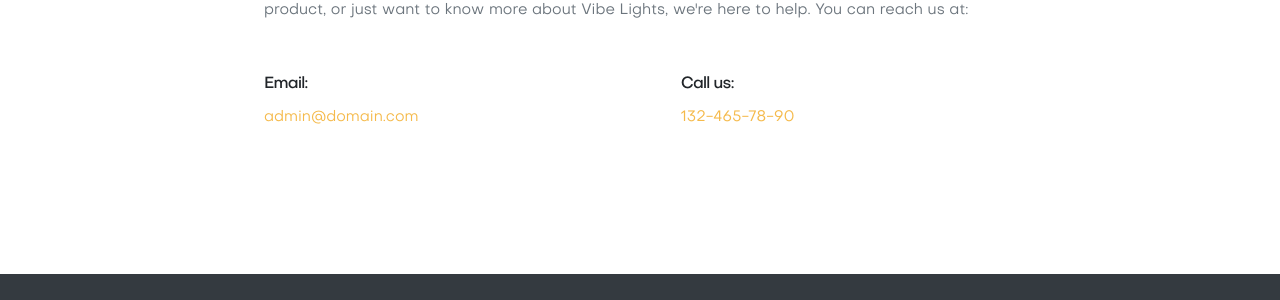
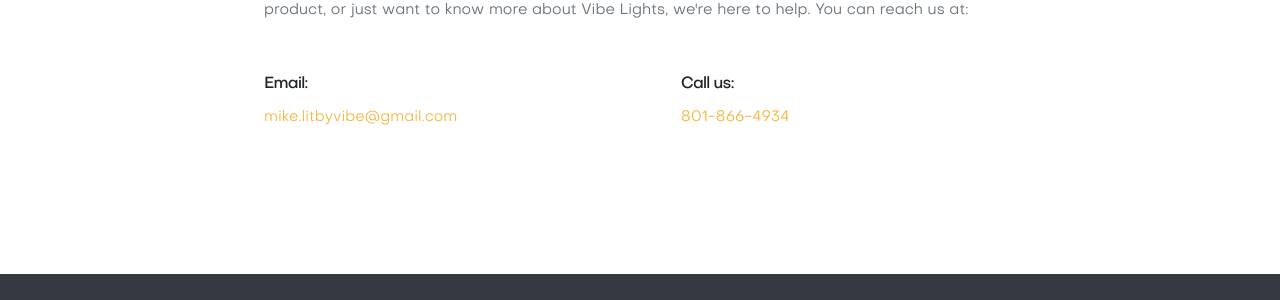
Before and after one commit to trentgarner/vibelights, a Jekyll site: the page built from contact.html, in a window 1280 px wide. Shown: the part 230-530 px from the top of the page. Built offline with Jekyll 4.4.1, drawn with Linux system fonts in a browser that asks for light colours.

Commit message:
contact update

```diff
--- a/_includes/footer.html
+++ b/_includes/footer.html
@@ -53,12 +53,12 @@
                   <!-- Social links -->
                   <ul class="list-inline list-unstyled text-md-right">
                       <li class="list-inline-item">
-                          <a href="#">
+                          <a href="https://www.facebook.com/profile.php?id=61555571187825">
                               <i class="fab fa-facebook"></i>
                           </a>
                       </li>
                       <li class="list-inline-item ml-3">
-                          <a href="#">
+                          <a href="https://www.instagram.com/litbyvibe/">
                               <i class="fab fa-instagram"></i>
                           </a>
                       </li>
--- a/_includes/navbar-light.html
+++ b/_includes/navbar-light.html
@@ -27,7 +27,7 @@
                 </span>
               </li>
               <li class="nav-item">
-                <a href="#" class="nav-link">
+                <a href="https://www.facebook.com/profile.php?id=61555571187825" class="nav-link">
                   <i class="fab fa-facebook"></i>
                   <span class="d-xl-none ml-2">
                     Facebook
@@ -35,7 +35,7 @@
                 </a>
               </li>
               <li class="nav-item">
-                <a href="#" class="nav-link">
+                <a href="https://www.instagram.com/litbyvibe/" class="nav-link">
                   <i class="fab fa-instagram"></i>
                   <span class="d-xl-none ml-2">
                     Instagram
--- a/_includes/navbar.html
+++ b/_includes/navbar.html
@@ -27,7 +27,7 @@
                 </span>
               </li>
               <li class="nav-item">
-                <a href="#" class="nav-link">
+                <a href="https://www.facebook.com/profile.php?id=61555571187825" class="nav-link">
                   <i class="fab fa-facebook"></i>
                   <span class="d-xl-none ml-2">
                     Facebook
@@ -35,7 +35,7 @@
                 </a>
               </li>
               <li class="nav-item">
-                <a href="#" class="nav-link">
+                <a href="https://www.instagram.com/litbyvibe/" class="nav-link">
                   <i class="fab fa-instagram"></i>
                   <span class="d-xl-none ml-2">
                     Instagram
--- a/contact.html
+++ b/contact.html
@@ -136,8 +136,8 @@
 
                 <!-- Address -->
                 <p class="text-muted">
-                  <a href="mailto:admin@domain.com">
-                    admin@domain.com
+                  <a href="mailto:mike.litbyvibe@gmail.com?subject=Inquiry%20&body=Full%20Name:%0AEmail%20Address:%0APhone%20Number:%0A%0AWhat%20are%20you%20wanting%20to%20light%3F%20(front,%20sides,%20full):%0A%0AMessage:"</a>
+                    mike.litbyvibe@gmail.com
                   </a>
                 </p>
 
@@ -151,8 +151,8 @@
 
                 <!-- Phone -->
                 <p class="text-muted">
-                  <a href="tel:1234567890">
-                    132-465-78-90
+                  <a href="tel:8018664934">
+                    801-866-4934
                   </a>
                 </p>
 
--- a/index.html
+++ b/index.html
@@ -615,8 +615,8 @@
               </ul>
 
               <!-- Button -->
-              <a href="mailto:trentongarner.13@gmail.com" class="btn btn-outline-primary mt-1 mb-3">Contact</a>
-          </div>
+              <a href="mailto:mike.litbyvibe@gmail.com?subject=Inquiry%20&body=Full%20Name:%0AEmail%20Address:%0APhone%20Number:%0A%0AWhat%20are%20you%20wanting%20to%20light%3F%20(front,%20sides,%20full):%0A%0AMessage:" class="btn btn-outline-primary mt-1 mb-3">Contact</a>
+            </div>
         </div>
       </div>
           <!-- Form -->
--- a/who-we-are.html
+++ b/who-we-are.html
@@ -231,7 +231,7 @@
 
             <!-- Image -->
             <div class="img-half">
-              <img src="assets/img/60.jpg" alt="..." class="img-cover">
+              <img src="assets/img/gem_wow.jpeg" alt="..." class="img-cover-1">
             </div>
 
           </div>
```
Also changed, not shown: assets/css/theme.min.css.
